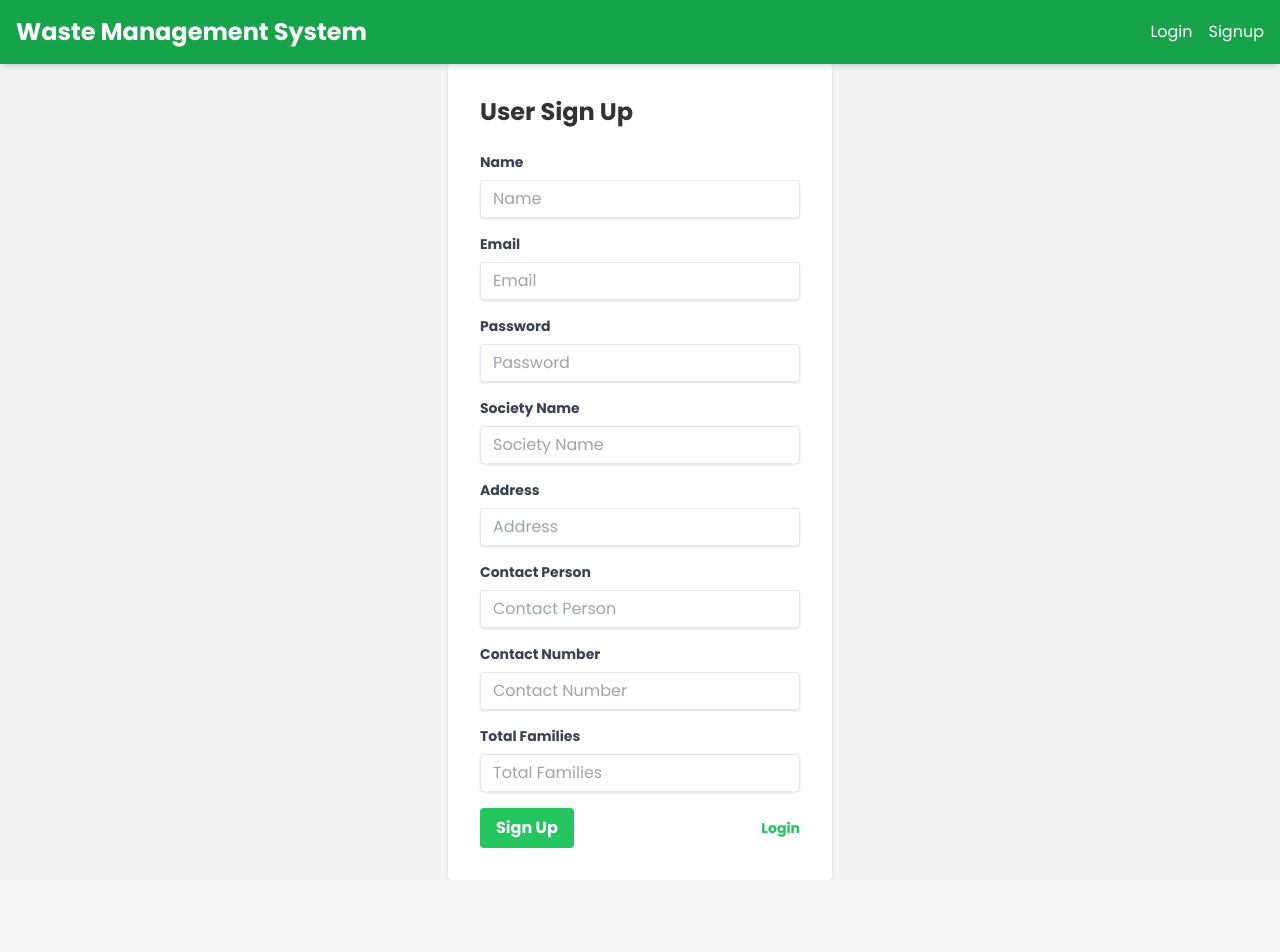
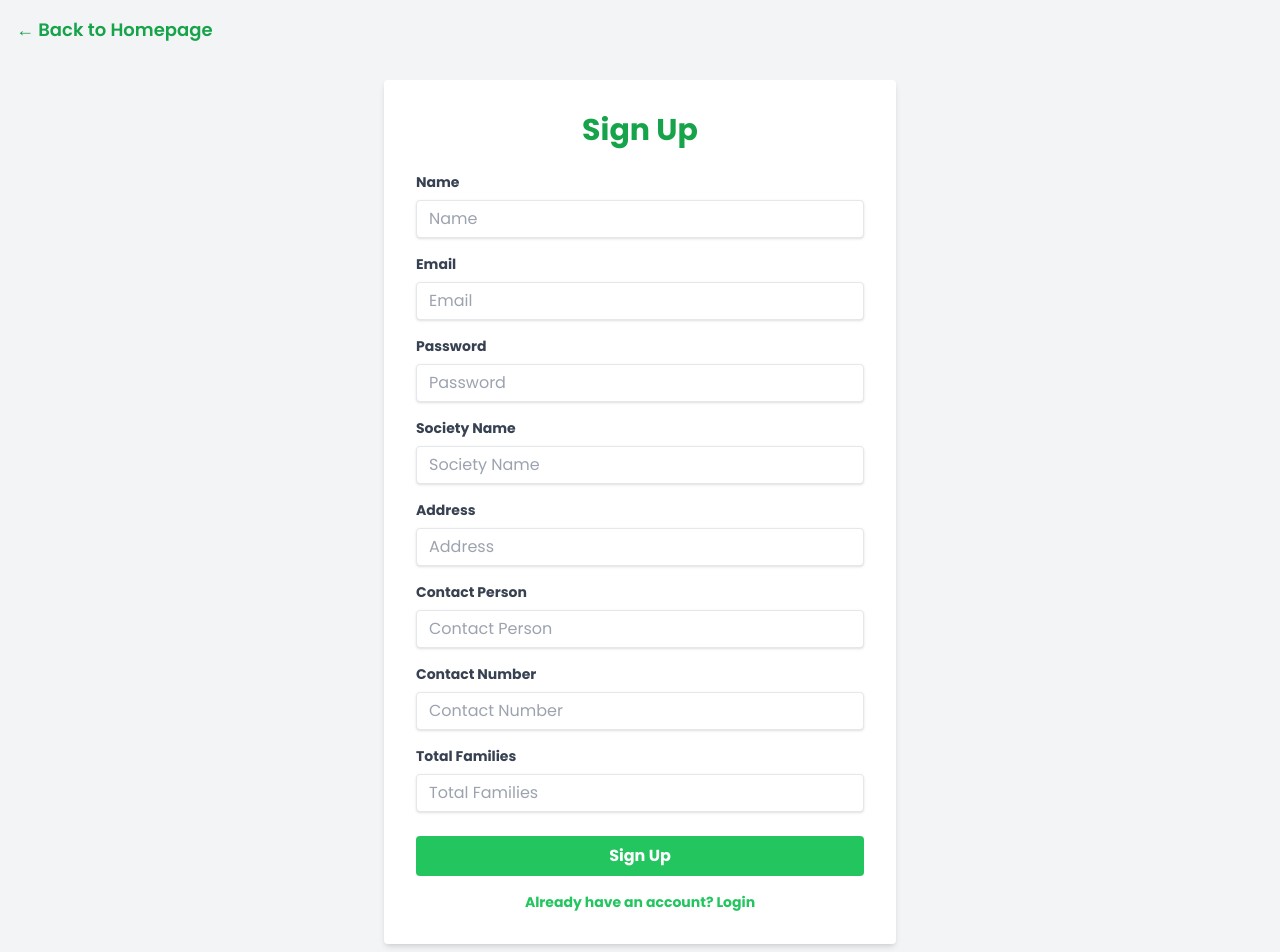
Before and after one commit to pranavwalunj66/EVS, a React (Vite) app: page /signup in a window 1280 px wide. Shown: the top 952 px of the page. Before the commit the page ends 880 px from the top, so only its background shows below. Built offline with nearby package versions, Linux system fonts and the light colour scheme.

Commit message:
LoginSIgnupImproved

```diff
--- a/src/App.css
+++ b/src/App.css
@@ -4,6 +4,11 @@
 
 .cursor{
   animation: blink 1s infinite;
+}
+
+html{
+  scroll-behavior: smooth;
+  scrollbar-width: none;
 }
 
 @keyframes blink {
--- a/src/App.jsx
+++ b/src/App.jsx
@@ -11,6 +11,8 @@
 import WasteIdentification from './components/WasteIdentification';
 import EducationalResources from './components/EducationalResources';
 import Header from './components/Header';
+import { motion } from 'framer-motion';
+import { useNavigate } from 'react-router-dom';
 import {
   BrowserRouter as Router,
   Routes,
@@ -45,6 +47,7 @@
   const [isLoggedIn, setIsLoggedIn] = useState(false);
   const [isAdmin, setIsAdmin] = useState(false);
   const [user, setUser] = useState(null);
+  // const navigate = useNavigate();
 
   useEffect(() => {
     // Check for login state in localStorage on mount
@@ -105,7 +108,7 @@
       case 'education':
         return <EducationalResources />;
       case 'registration':
-        return <RegistrationForm onRegister={handleRegister} onBack={() => setCurrentPage('dashboard')} />;
+        return <SignUp />;
       default:
         return <DashboardNav onNavigate={handleNavigate} />;
     }
@@ -116,7 +119,7 @@
       <Router>
 
         <div className="min-h-screen bg-gray-50 flex flex-col">
-          <Header isLoggedIn={isLoggedIn} isAdmin={isAdmin} onLogout={handleLogout} />
+          {/* <Header isLoggedIn={isLoggedIn} isAdmin={isAdmin} onLogout={handleLogout} /> */}
           {showRegistration ? (
             <div className="container mx-auto px-4 py-8">
               <button
@@ -136,7 +139,8 @@
               <Route path="/" element={
                 <>
                   {currentPage === 'dashboard' && (
-                <Hero onRegisterClick={() => setShowRegistration(true)} />
+                <Hero
+                      isLoggedIn={isLoggedIn} />
                   )}
                   {currentPage !== 'dashboard' && (
                     <div className="container mx-auto px-4 py-4">
--- a/src/components/AdminDashboard.jsx
+++ b/src/components/AdminDashboard.jsx
@@ -1,4 +1,5 @@
 import React, { useState, useEffect } from 'react';
+import Hero2 from './Hero2';
 
 const AdminDashboard = () => {
   const [issues, setIssues] = useState([]);
@@ -50,6 +51,7 @@
 
   return (
     <div className="container mx-auto p-4">
+      <Hero2/>
       <h2 className="text-2xl font-bold mb-4">Admin Dashboard</h2>
 
       {/* List of Issues */}
--- a/src/components/Hero.jsx
+++ b/src/components/Hero.jsx
@@ -1,10 +1,33 @@
 import { motion } from 'framer-motion';
 import { FaLeaf, FaRecycle } from 'react-icons/fa';
+import { useNavigate } from 'react-router-dom';
 
-const Hero = ({ onRegisterClick }) => {
+const Hero = ({ isLoggedIn, isAdmin }) => {
+
+  const handleLogout = () => {
+    localStorage.removeItem('isLoggedIn');
+    localStorage.removeItem('isAdmin');
+    localStorage.removeItem('user');
+    //refresh the page to show the changes
+    window.location.reload();
+  };
+
+  const navigate = useNavigate();
   return (
     <div className="relative overflow-hidden">
       <div className="bg-pattern mt-20 absolute inset-0" />
+
+      {/* if user or admin in logged in then show Logout button on top right: */}
+      <div className="absolute top-4 right-4 z-10">
+        {isLoggedIn && (
+          <button
+            onClick={handleLogout}
+            className="text-green-600 hover:text-green-700 font-semibold text-lg"
+          >
+            Logout
+          </button>
+        )}
+      </div>
 
       {/* Decorative elements */}
       <div className="absolute top-0 left-0 w-64 h-64 text-green-500 opacity-10">
@@ -44,14 +67,46 @@
             transition={{ duration: 0.8, delay: 0.6 }}
             className="mt-5 max-w-md mx-auto sm:flex sm:justify-center md:mt-8"
           >
+            {isLoggedIn && isAdmin ? (
+              <div className="rounded-md shadow">
+                <a
+                  href="#"
+                  onClick={() => navigate('/admin-dashboard')}
+                  className="w-full flex items-center justify-center px-8 py-3 border border-transparent text-base font-medium rounded-md text-white bg-green-600 hover:bg-green-700 md:py-4 md:text-lg md:px-10 transition-all duration-300 shadow-lg hover:shadow-xl"
+                >
+                  Go to Admin Dashboard
+                </a>
+              </div>
+            ) : isLoggedIn ? (
+              <div className="rounded-md shadow">
+                <a
+                  href="#"
+                  onClick={() => navigate('/user-dashboard')}
+                  className="w-full flex items-center justify-center px-8 py-3 border border-transparent text-base font-medium rounded-md text-white bg-green-600 hover:bg-green-700 md:py-4 md:text-lg md:px-10 transition-all duration-300 shadow-lg hover:shadow-xl"
+                >
+                  Go to Dashboard
+                </a>
+              </div>
+            ) : (
+              <>
+                <div className="rounded-md shadow mr-4">
+                  <button
+                    onClick={() => navigate('/login')}
+                    className="w-full flex items-center justify-center px-8 py-3 border border-transparent text-base font-medium rounded-md text-white bg-green-500 hover:bg-green-600 md:py-4 md:text-lg md:px-10 transition-all duration-300 shadow-lg hover:shadow-xl"
+                  >
+                    Login
+                  </button>
+                </div>
                 <div className="rounded-md shadow">
                   <button
-                onClick={onRegisterClick}
+                    onClick={() => navigate('/signup')}
                     className="w-full flex items-center justify-center px-8 py-3 border border-transparent text-base font-medium rounded-md text-white bg-green-600 hover:bg-green-700 md:py-4 md:text-lg md:px-10 transition-all duration-300 shadow-lg hover:shadow-xl"
                   >
                     Register Now
                   </button>
                 </div>
+              </>
+            )}
           </motion.div>
         </motion.div>
       </div>
--- /dev/null
+++ b/src/components/Hero2.jsx
@@ -0,0 +1,61 @@
+import { motion } from 'framer-motion';
+import { FaLeaf, FaRecycle } from 'react-icons/fa';
+import { useNavigate } from 'react-router-dom';
+
+const Hero2 = () => {
+    const navigate = useNavigate();
+    return (
+        <div className="relative overflow-hidden">
+            <div className="bg-pattern mt-20 absolute inset-0" />
+
+            {/* Back to homepage */}
+            <div className="absolute top-4 left-4 z-10">
+                <button
+                    onClick={() => navigate('/')}
+                    className="text-green-600 hover:text-green-700 font-semibold text-lg"
+                >
+                    ← Back to Homepage
+                </button>
+            </div>
+
+
+            {/* Decorative elements */}
+            <div className="absolute top-0 left-0 w-64 h-64 text-green-500 opacity-10">
+                <FaLeaf className="w-full h-full" />
+            </div>
+            <div className="absolute bottom-0 right-0 w-64 h-64 text-green-500 opacity-10">
+                <FaRecycle className="w-full h-full" />
+            </div>
+
+            <div className="relative max-w-7xl mx-auto px-4 sm:px-6 lg:px-8 py-16">
+                <motion.div
+                    initial={{ opacity: 0, y: 20 }}
+                    animate={{ opacity: 1, y: 0 }}
+                    transition={{ duration: 0.8 }}
+                    className="text-center"
+                >
+                    <motion.h1
+                        initial={{ opacity: 0, y: 20 }}
+                        animate={{ opacity: 1, y: 0 }}
+                        transition={{ duration: 0.8, delay: 0.2 }}
+                        className="text-4xl tracking-tight font-extrabold text-gray-900 sm:text-5xl md:text-6xl"
+                    >
+                        <span className="block">Transform Your Society's</span>
+                        <span className="block text-green-600">Waste Management</span>
+                    </motion.h1>
+                    <motion.h2
+                        initial={{ opacity: 0, y: 20 }}
+                        animate={{ opacity: 1, y: 0 }}
+                        transition={{ duration: 0.8, delay: 0.4 }}
+                        className="mt-3 max-w-md mx-auto text-base text-gray-500 sm:text-lg md:mt-5 md:text-xl md:max-w-3xl"
+                    >
+                        Solid Waste Management System
+                    </motion.h2>
+
+                </motion.div>
+            </div>
+        </div>
+    );
+};
+
+export default Hero2;
--- a/src/components/Login.jsx
+++ b/src/components/Login.jsx
@@ -1,5 +1,6 @@
-import React, { useState } from 'react';
+import React, { useState, useEffect } from 'react';
 import { Link, useNavigate } from 'react-router-dom';
+import { motion } from 'framer-motion';
 
 const Login = ({ onLogin }) => {
   const [email, setEmail] = useState('');
@@ -8,12 +9,29 @@
   const [error, setError] = useState(null);
   const navigate = useNavigate();
 
+  // Redirect if already logged in
+  const storedIsLoggedIn = localStorage.getItem('isLoggedIn');
+  const storedIsAdmin = localStorage.getItem('isAdmin');
+  const storedUser = localStorage.getItem('user');
+
+  useEffect(() => {
+    if (storedIsLoggedIn && storedIsAdmin && storedUser) {
+      if (storedIsAdmin === 'true') {
+        navigate('/admin-dashboard');
+      } else {
+        navigate('/user-dashboard');
+      }
+    }
+  }, [storedIsLoggedIn, storedIsAdmin, storedUser, navigate]);
+
   const handleSubmit = async (event) => {
     event.preventDefault();
     setIsLoading(true);
     setError(null); // Clear previous errors
+
     try {
-            const response = await fetch(import.meta.env.VITE_BACKEND_URL + '/api/users/login', {
+      // Check user login
+      let response = await fetch(import.meta.env.VITE_BACKEND_URL + '/api/users/login', {
         method: 'POST',
         headers: {
           'Content-Type': 'application/json',
@@ -25,21 +43,53 @@
         const data = await response.json();
         onLogin(data.user, false); // Pass user data and isAdmin=false
         navigate('/user-dashboard');
-            } else {
-                const errorData = await response.json();
-                setError(errorData.message || 'Login failed');
+        return;
       }
+
+      // If user login fails, check admin login
+      response = await fetch(import.meta.env.VITE_BACKEND_URL + '/api/admins/login', {
+        method: 'POST',
+        headers: {
+          'Content-Type': 'application/json',
+        },
+        body: JSON.stringify({ email, password }),
+      });
+
+      if (response.ok) {
+        const data = await response.json();
+        onLogin(data.admin, true); // Pass admin data and isAdmin=true
+        navigate('/admin-dashboard');
+        return;
+      }
+
+      // If both fail, show error
+      setError('Invalid credentials. Please try again.');
     } catch (error) {
-            setError('Error during login' + error.message);
+      setError('Error during login: ' + error.message);
     } finally {
       setIsLoading(false);
     }
   };
 
   return (
-        <div className="min-h-screen bg-gray-100 flex items-center justify-center">
-            <div className="bg-white p-8 rounded shadow-md w-96">
-                <h2 className="text-2xl font-bold mb-6">User Login</h2>
+    <div className="min-h-screen bg-gray-100 flex items-center justify-center relative">
+      {/* Back to homepage button */}
+      <div className="absolute top-4 left-4">
+        <button
+          onClick={() => navigate('/')}
+          className="text-green-600 hover:text-green-700 font-semibold text-lg"
+        >
+          ← Back to Homepage
+        </button>
+      </div>
+
+      <motion.div
+        initial={{ opacity: 0, y: 20 }}
+        animate={{ opacity: 1, y: 0 }}
+        transition={{ duration: 0.8 }}
+        className="bg-white p-8 rounded shadow-md w-96"
+      >
+        <h2 className="text-3xl font-bold mb-6 text-center text-green-600">Login</h2>
         <form onSubmit={handleSubmit}>
           <div className="mb-4">
             <label className="block text-gray-700 text-sm font-bold mb-2" htmlFor="email">
@@ -69,24 +119,23 @@
               required
             />
           </div>
-                    <div className="flex items-center justify-between">
+          <div className="flex flex-col items-center">
             <button
-                            className="bg-green-500 hover:bg-green-700 text-white font-bold py-2 px-4 rounded focus:outline-none focus:shadow-outline"
+              className="bg-green-500 hover:bg-green-700 text-white font-bold py-2 px-4 rounded focus:outline-none focus:shadow-outline w-full"
               type="submit"
             >
-                            Login
+              {isLoading ? 'Logging in...' : 'Login'}
             </button>
-                        <Link to="/signup" className="inline-block align-baseline font-bold text-sm text-green-500 hover:text-green-800">
+            {error && <p className="text-red-500 mt-4">{error}</p>}
+            <Link
+              to="/signup"
+              className="inline-block align-baseline font-bold text-sm text-green-500 hover:text-green-800 mt-4"
+            >
               Sign Up
             </Link>
-                        {isLoading && <p>Loading...</p>}
-                        {error && <p className="text-red-500">{error}</p>}
-
-                        <br />
-                        <Link to="/admin-login">Admin Login</Link>
           </div>
         </form>
-            </div>
+      </motion.div>
     </div>
   );
 };
--- a/src/components/SignUp.jsx
+++ b/src/components/SignUp.jsx
@@ -1,5 +1,6 @@
 import React, { useState } from 'react';
 import { Link, useNavigate } from 'react-router-dom';
+import { motion } from 'framer-motion';
 
 const SignUp = () => {
   const [name, setName] = useState('');
@@ -10,11 +11,15 @@
   const [contactPerson, setContactPerson] = useState('');
   const [contactNumber, setContactNumber] = useState('');
   const [totalFamilies, setTotalFamilies] = useState('');
+  const [isLoading, setIsLoading] = useState(false);
+  const [error, setError] = useState(null);
   const navigate = useNavigate();
 
   const handleSubmit = async (event) => {
     event.preventDefault();
-    // Handle signup logic (API call)
+    setIsLoading(true);
+    setError(null); // Clear previous errors
+
     try {
       const response = await fetch(import.meta.env.VITE_BACKEND_URL + '/api/users/signup', {
         method: 'POST',
@@ -37,19 +42,37 @@
         // Signup successful, redirect to login
         navigate('/login');
       } else {
-        console.error('Signup failed');
+        setError('Signup failed. Please try again.');
       }
     } catch (error) {
-      console.error('Error during signup:', error);
+      setError('Error during signup: ' + error.message);
+    } finally {
+      setIsLoading(false);
     }
   };
 
   return (
-    <div className="min-h-screen bg-gray-100 flex items-center justify-center">
-      <div className="bg-white p-8 rounded shadow-md w-96">
-        <h2 className="text-2xl font-bold mb-6">User Sign Up</h2>
+    <div className="min-h-screen py-20 bg-gray-100 flex items-center justify-center relative">
+      {/* Back to homepage button */}
+      <div className="absolute top-4 left-4">
+        <button
+          onClick={() => navigate('/')}
+          className="text-green-600 hover:text-green-700 font-semibold text-lg"
+        >
+          ← Back to Homepage
+        </button>
+      </div>
+
+      <motion.div
+        initial={{ opacity: 0, y: 20 }}
+        animate={{ opacity: 1, y: 0 }}
+        transition={{ duration: 0.8 }}
+        className="bg-white p-8 rounded shadow-md w-full max-w-lg"
+      >
+        <h2 className="text-3xl font-bold mb-6 text-center text-green-600">Sign Up</h2>
         <form onSubmit={handleSubmit}>
-          <div className="mb-4">
+          <div className="grid grid-cols-1 gap-4">
+            <div>
               <label className="block text-gray-700 text-sm font-bold mb-2" htmlFor="name">
                 Name
               </label>
@@ -63,7 +86,7 @@
                 required
               />
             </div>
-          <div className="mb-4">
+            <div>
               <label className="block text-gray-700 text-sm font-bold mb-2" htmlFor="email">
                 Email
               </label>
@@ -77,7 +100,7 @@
                 required
               />
             </div>
-          <div className="mb-4">
+            <div>
               <label className="block text-gray-700 text-sm font-bold mb-2" htmlFor="password">
                 Password
               </label>
@@ -91,7 +114,7 @@
                 required
               />
             </div>
-          <div className="mb-4">
+            <div>
               <label className="block text-gray-700 text-sm font-bold mb-2" htmlFor="societyName">
                 Society Name
               </label>
@@ -105,7 +128,7 @@
                 required
               />
             </div>
-          <div className="mb-4">
+            <div>
               <label className="block text-gray-700 text-sm font-bold mb-2" htmlFor="address">
                 Address
               </label>
@@ -119,7 +142,7 @@
                 required
               />
             </div>
-          <div className="mb-4">
+            <div>
               <label className="block text-gray-700 text-sm font-bold mb-2" htmlFor="contactPerson">
                 Contact Person
               </label>
@@ -133,7 +156,7 @@
                 required
               />
             </div>
-          <div className="mb-4">
+            <div>
               <label className="block text-gray-700 text-sm font-bold mb-2" htmlFor="contactNumber">
                 Contact Number
               </label>
@@ -147,7 +170,7 @@
                 required
               />
             </div>
-          <div className="mb-4">
+            <div>
               <label className="block text-gray-700 text-sm font-bold mb-2" htmlFor="totalFamilies">
                 Total Families
               </label>
@@ -161,19 +184,24 @@
                 required
               />
             </div>
-          <div className="flex items-center justify-between">
+          </div>
+          <div className="flex flex-col items-center mt-6">
             <button
-              className="bg-green-500 hover:bg-green-700 text-white font-bold py-2 px-4 rounded focus:outline-none focus:shadow-outline"
+              className="bg-green-500 hover:bg-green-700 text-white font-bold py-2 px-4 rounded focus:outline-none focus:shadow-outline w-full"
               type="submit"
             >
-              Sign Up
+              {isLoading ? 'Signing up...' : 'Sign Up'}
             </button>
-            <Link to="/login" className="inline-block align-baseline font-bold text-sm text-green-500 hover:text-green-800">
-              Login
+            {error && <p className="text-red-500 mt-4">{error}</p>}
+            <Link
+              to="/login"
+              className="inline-block align-baseline font-bold text-sm text-green-500 hover:text-green-800 mt-4"
+            >
+              Already have an account? Login
             </Link>
           </div>
         </form>
-      </div>
+      </motion.div>
     </div>
   );
 };
--- a/src/components/UserDashboard.jsx
+++ b/src/components/UserDashboard.jsx
@@ -1,4 +1,5 @@
 import React, { useState, useEffect } from 'react';
+import Hero2 from './Hero2';
 
 const UserDashboard = ({ user }) => {
   const [issues, setIssues] = useState([]);
@@ -65,6 +66,8 @@
   };
 
   return (
+    <>
+    <Hero2/>
     <div className="container mx-auto p-4">
       <h2 className="text-2xl font-bold mb-4">Welcome, {user.name}!</h2>
 
@@ -144,7 +147,8 @@
           <p>No issues reported yet.</p>
         )}
       </div>
-    </div>
+      </div>
+    </>
   );
 };
 
```
Lines whose indentation alone changed are shown as unchanged.
